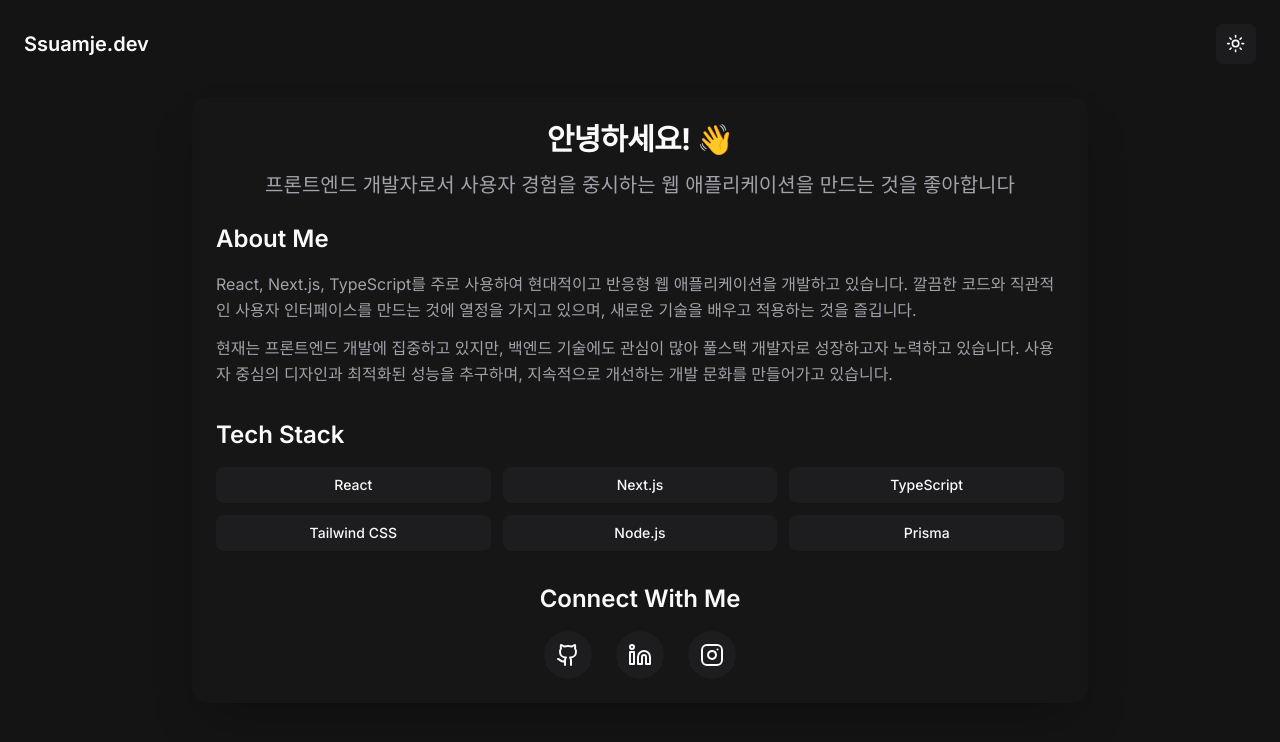
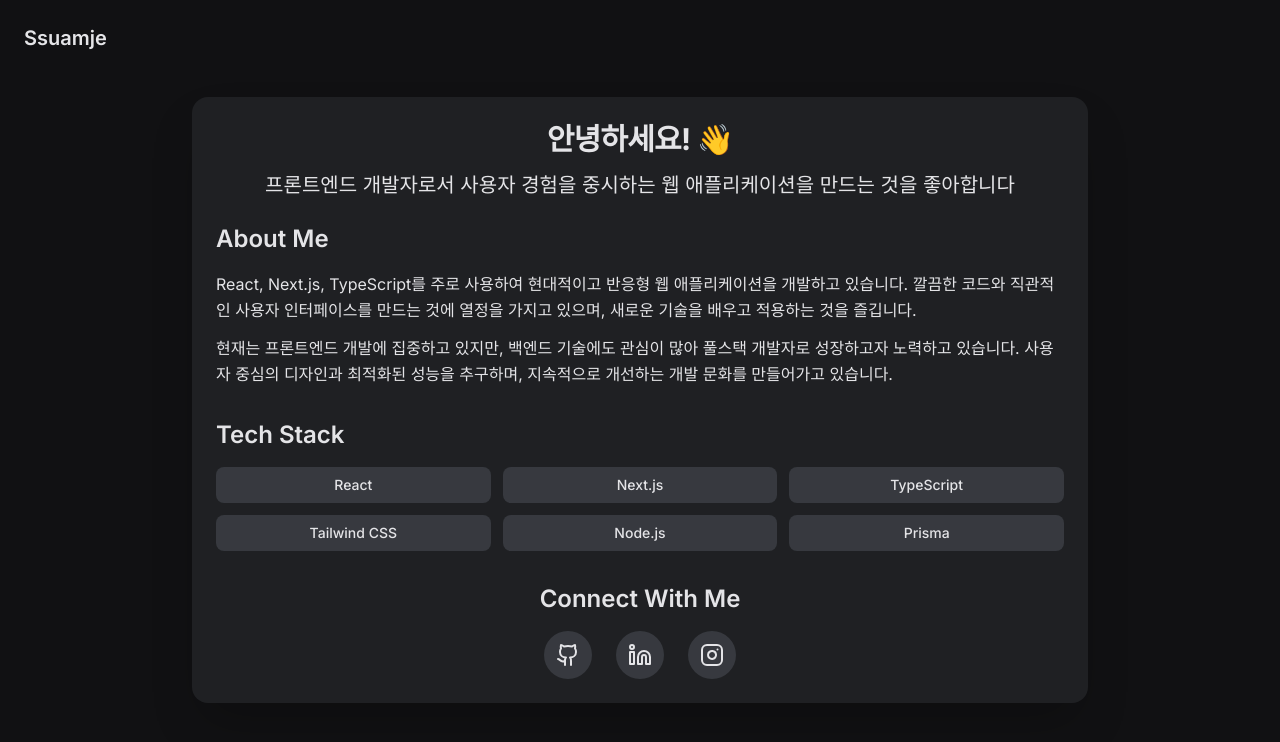
Before and after one commit to Ssuamje/ssuamje.com, a Next.js app in the folder my-app/: page / in a window 1280 px wide. Shown: the top 742 px of the page. Built offline with nearby package versions, Linux system fonts and the light colour scheme.

Commit message:
init main

```diff
--- a/my-app/package.json
+++ b/my-app/package.json
@@ -35,7 +35,6 @@
     "clsx": "^2.1.1",
     "lucide-react": "^0.376.0",
     "next": "14.2.3",
-    "next-themes": "^0.4.6",
     "react": "^18",
     "react-dom": "^18",
     "tailwind-merge": "^2.3.0",
--- a/my-app/src/app/globals.css
+++ b/my-app/src/app/globals.css
@@ -4,64 +4,64 @@
 
 @layer base {
   :root {
-    --background: 240 4% 8%; /* #121315 */
-    --foreground: 0 0% 98%;
+    --background: 240 4% 7%; /* #121315 - 다크 모드 기본값 */
+    --foreground: 0 0% 98%; /* #FAFAFA (white) */
 
-    --card: 240 4% 10%; /* #1a1b1d */
-    --card-foreground: 0 0% 98%;
+    --card: 240 4% 8%; /* #1F2023 (black) */
+    --card-foreground: 0 0% 98%; /* #FAFAFA (white) */
 
-    --popover: 240 4% 10%; /* #1a1b1d */
-    --popover-foreground: 0 0% 98%;
+    --popover: 240 4% 8%; /* #1F2023 (black) */
+    --popover-foreground: 0 0% 98%; /* #FAFAFA (white) */
 
-    --primary: 0 0% 98%;
-    --primary-foreground: 240 4% 8%;
+    --primary: 240 4% 8%; /* #1F2023 (black) */
+    --primary-foreground: 0 0% 98%; /* #FAFAFA (white) */
 
-    --secondary: 240 4% 15%; /* #252729 */
-    --secondary-foreground: 0 0% 98%;
+    --secondary: 240 4% 15%; /* #37393F (gray-600) */
+    --secondary-foreground: 0 0% 98%; /* #FAFAFA (white) */
 
-    --muted: 240 4% 15%; /* #252729 */
-    --muted-foreground: 240 4% 65%;
+    --muted: 240 4% 15%; /* #37393F (gray-600) */
+    --muted-foreground: 228 9% 87%; /* #E4E4E7 (gray-50) */
 
-    --accent: 240 4% 15%; /* #252729 */
-    --accent-foreground: 0 0% 98%;
+    --accent: 240 4% 15%; /* #37393F (gray-600) */
+    --accent-foreground: 0 0% 98%; /* #FAFAFA (white) */
 
     --destructive: 0 84% 60%;
-    --destructive-foreground: 0 0% 98%;
+    --destructive-foreground: 0 0% 98%; /* #FAFAFA (white) */
 
-    --border: 240 4% 20%; /* #2d2e30 */
-    --input: 240 4% 20%; /* #2d2e30 */
+    --border: 240 4% 20%; /* #4A4C54 (gray-500) */
+    --input: 240 4% 20%; /* #4A4C54 (gray-500) */
     --ring: 240 4% 65%;
 
     --radius: 0.5rem;
   }
 
   .dark {
-    --background: 240 4% 8%; /* #121315 */
-    --foreground: 0 0% 98%;
+    --background: 240 4% 7%; /* #121315 */
+    --foreground: 0 0% 98%; /* #FAFAFA (white) */
 
-    --card: 240 4% 10%; /* #1a1b1d */
-    --card-foreground: 0 0% 98%;
+    --card: 240 4% 8%; /* #1F2023 (black) */
+    --card-foreground: 0 0% 98%; /* #FAFAFA (white) */
 
-    --popover: 240 4% 10%; /* #1a1b1d */
-    --popover-foreground: 0 0% 98%;
+    --popover: 240 4% 8%; /* #1F2023 (black) */
+    --popover-foreground: 0 0% 98%; /* #FAFAFA (white) */
 
-    --primary: 0 0% 98%;
-    --primary-foreground: 240 4% 8%;
+    --primary: 240 4% 8%; /* #1F2023 (black) */
+    --primary-foreground: 0 0% 98%; /* #FAFAFA (white) */
 
-    --secondary: 240 4% 15%; /* #252729 */
-    --secondary-foreground: 0 0% 98%;
+    --secondary: 240 4% 15%; /* #37393F (gray-600) */
+    --secondary-foreground: 0 0% 98%; /* #FAFAFA (white) */
 
-    --muted: 240 4% 15%; /* #252729 */
-    --muted-foreground: 240 4% 65%;
+    --muted: 240 4% 15%; /* #37393F (gray-600) */
+    --muted-foreground: 228 9% 87%; /* #E4E4E7 (gray-50) */
 
-    --accent: 240 4% 15%; /* #252729 */
-    --accent-foreground: 0 0% 98%;
+    --accent: 240 4% 15%; /* #37393F (gray-600) */
+    --accent-foreground: 0 0% 98%; /* #FAFAFA (white) */
 
     --destructive: 0 84% 60%;
-    --destructive-foreground: 0 0% 98%;
+    --destructive-foreground: 0 0% 98%; /* #FAFAFA (white) */
 
-    --border: 240 4% 20%; /* #2d2e30 */
-    --input: 240 4% 20%; /* #2d2e30 */
+    --border: 240 4% 20%; /* #4A4C54 (gray-500) */
+    --input: 240 4% 20%; /* #4A4C54 (gray-500) */
     --ring: 240 4% 65%;
 
     --radius: 0.5rem;
@@ -69,6 +69,9 @@
 }
 
 @layer base {
+  html {
+    @apply dark;
+  }
   * {
     @apply border-border;
   }
--- a/my-app/src/app/page.tsx
+++ b/my-app/src/app/page.tsx
@@ -8,12 +8,12 @@
       <Header />
 
       {/* 메인 카드 */}
-      <Card className="w-full max-w-4xl mx-auto rounded-2xl border-0 shadow-2xl bg-card/50 backdrop-blur-sm">
+      <Card className="w-full max-w-4xl mx-auto rounded-2xl border-0 shadow-2xl bg-black">
         <CardHeader className="text-center pb-6">
-          <CardTitle className="text-3xl font-bold text-primary mb-2">
+          <CardTitle className="text-3xl font-bold text-gray-50 mb-2">
             안녕하세요! 👋
           </CardTitle>
-          <CardDescription className="text-xl text-muted-foreground">
+          <CardDescription className="text-xl text-gray-50">
             프론트엔드 개발자로서 사용자 경험을 중시하는 웹 애플리케이션을 만드는 것을 좋아합니다
           </CardDescription>
         </CardHeader>
@@ -21,8 +21,8 @@
         <CardContent className="space-y-8">
           {/* 소개 섹션 */}
           <div className="space-y-4">
-            <h2 className="text-2xl font-semibold text-primary">About Me</h2>
-            <div className="space-y-3 text-muted-foreground leading-relaxed">
+            <h2 className="text-2xl font-semibold text-gray-50">About Me</h2>
+            <div className="space-y-3 text-gray-50 leading-relaxed">
               <p>
                 React, Next.js, TypeScript를 주로 사용하여 현대적이고 반응형 웹 애플리케이션을 개발하고 있습니다.
                 깔끔한 코드와 직관적인 사용자 인터페이스를 만드는 것에 열정을 가지고 있으며,
@@ -39,13 +39,13 @@
 
           {/* 기술 스택 */}
           <div className="space-y-4">
-            <h2 className="text-2xl font-semibold text-primary">Tech Stack</h2>
+            <h2 className="text-2xl font-semibold text-gray-50">Tech Stack</h2>
             <div className="grid grid-cols-2 md:grid-cols-3 gap-3">
               {[
                 "React", "Next.js", "TypeScript",
                 "Tailwind CSS", "Node.js", "Prisma"
               ].map((tech) => (
-                <div key={tech} className="px-4 py-2 bg-secondary/50 rounded-lg text-center text-sm font-medium text-secondary-foreground">
+                <div key={tech} className="px-4 py-2 bg-gray-600 rounded-lg text-center text-sm font-medium text-gray-50">
                   {tech}
                 </div>
               ))}
@@ -54,31 +54,31 @@
 
           {/* 소셜 미디어 링크 */}
           <div className="space-y-4">
-            <h2 className="text-2xl font-semibold text-primary text-center">Connect With Me</h2>
+            <h2 className="text-2xl font-semibold text-gray-50 text-center">Connect With Me</h2>
             <div className="flex justify-center space-x-6">
               <a
                 href="https://github.com"
                 target="_blank"
                 rel="noopener noreferrer"
-                className="p-3 bg-secondary/50 hover:bg-secondary/70 rounded-full transition-colors duration-200 group"
+                className="p-3 bg-gray-600 hover:bg-gray-500 rounded-full transition-colors duration-200 group"
               >
-                <Github className="w-6 h-6 text-secondary-foreground group-hover:text-primary transition-colors duration-200" />
+                <Github className="w-6 h-6 text-gray-50 group-hover:text-white transition-colors duration-200" />
               </a>
               <a
                 href="https://linkedin.com"
                 target="_blank"
                 rel="noopener noreferrer"
-                className="p-3 bg-secondary/50 hover:bg-secondary/70 rounded-full transition-colors duration-200 group"
+                className="p-3 bg-gray-600 hover:bg-gray-500 rounded-full transition-colors duration-200 group"
               >
-                <Linkedin className="w-6 h-6 text-secondary-foreground group-hover:text-primary transition-colors duration-200" />
+                <Linkedin className="w-6 h-6 text-gray-50 group-hover:text-white transition-colors duration-200" />
               </a>
               <a
                 href="https://instagram.com"
                 target="_blank"
                 rel="noopener noreferrer"
-                className="p-3 bg-secondary/50 hover:bg-secondary/70 rounded-full transition-colors duration-200 group"
+                className="p-3 bg-gray-600 hover:bg-gray-500 rounded-full transition-colors duration-200 group"
               >
-                <Instagram className="w-6 h-6 text-secondary-foreground group-hover:text-primary transition-colors duration-200" />
+                <Instagram className="w-6 h-6 text-gray-50 group-hover:text-white transition-colors duration-200" />
               </a>
             </div>
           </div>
--- a/my-app/src/components/header/ToggleThemeButton.tsx
+++ b/my-app/src/components/header/ToggleThemeButton.tsx
@@ -2,48 +2,24 @@
 
 import * as React from "react";
 import { Moon, Sun } from "lucide-react";
-import { useTheme } from "next-themes";
+import { useTheme } from "@/components/provider/theme-provider";
 
 import { Button } from "@/components/ui/button";
 
 export function ToggleThemeButton() {
-  const { theme, setTheme, resolvedTheme } = useTheme();
-  const [mounted, setMounted] = React.useState(false);
-
-  React.useEffect(() => {
-    setMounted(true);
-  }, []);
-
-  const toggleTheme = () => {
-    setTheme(resolvedTheme === "dark" ? "light" : "dark");
-  };
-
-  // 마운트 전에는 렌더링하지 않음
-  if (!mounted) {
-    return (
-      <Button
-        variant="ghost"
-        size="icon"
-        className="bg-secondary/50 hover:bg-secondary/70 border-0 text-secondary-foreground hover:text-primary transition-all duration-200"
-        disabled
-      >
-        <Sun className="h-[1.2rem] w-[1.2rem]" />
-        <span className="sr-only">Toggle theme</span>
-      </Button>
-    );
-  }
+  const { theme, toggleTheme } = useTheme();
 
   return (
     <Button
       variant="ghost"
       size="icon"
       onClick={toggleTheme}
-      className="bg-secondary/50 hover:bg-secondary/70 border-0 text-secondary-foreground hover:text-primary transition-all duration-200"
+      className="bg-gray-600 hover:bg-gray-500 border-0 text-gray-50 hover:text-white transition-all duration-200"
     >
-      {resolvedTheme === "light" ? (
-        <Sun className="h-[1.2rem] w-[1.2rem] rotate-0 scale-100 transition-all dark:-rotate-90 dark:scale-0" />
+      {theme === "light" ? (
+        <Sun className="h-[1.2rem] w-[1.2rem] rotate-0 scale-100 transition-all" />
       ) : (
-        <Moon className="absolute h-[1.2rem] w-[1.2rem] rotate-90 scale-0 transition-all dark:rotate-0 dark:scale-100" />
+        <Moon className="h-[1.2rem] w-[1.2rem] rotate-0 scale-100 transition-all" />
       )}
       <span className="sr-only">Toggle theme</span>
     </Button>
--- a/my-app/src/components/header/index.tsx
+++ b/my-app/src/components/header/index.tsx
@@ -3,10 +3,9 @@
 const Header = () => {
   return (
     <header className="absolute top-0 left-0 right-0 z-50 flex justify-between items-center p-6">
-      <div className="text-xl font-semibold text-primary">
-        Ssuamje.dev
+      <div className="text-xl font-semibold text-gray-50">
+        Ssuamje
       </div>
-      <ToggleThemeButton />
     </header>
   );
 };
--- a/my-app/src/components/provider/theme-provider.tsx
+++ b/my-app/src/components/provider/theme-provider.tsx
@@ -1,24 +1,47 @@
 "use client";
 
 import * as React from "react";
-import { ThemeProvider as NextThemesProvider } from "next-themes";
 
-export function ThemeProvider({
-  children,
-  ...props
-}: {
-  children: React.ReactNode;
-  [key: string]: any;
-}) {
+type Theme = "dark" | "light";
+
+interface ThemeContextType {
+  theme: Theme;
+  toggleTheme: () => void;
+}
+
+const ThemeContext = React.createContext<ThemeContextType | undefined>(undefined);
+
+export function ThemeProvider({ children }: { children: React.ReactNode }) {
+  const [theme, setTheme] = React.useState<Theme>("dark");
+
+  React.useEffect(() => {
+    // 다크 모드로 고정
+    setTheme("dark");
+  }, []);
+
+  React.useEffect(() => {
+    // 항상 다크 모드로 설정
+    document.documentElement.classList.remove("light");
+    document.documentElement.classList.add("dark");
+    localStorage.setItem("theme", "dark");
+  }, []);
+
+  const toggleTheme = () => {
+    // 토글 버튼을 눌러도 항상 다크 모드 유지
+    setTheme("dark");
+  };
+
   return (
-    <NextThemesProvider
-      attribute="class"
-      defaultTheme="dark"
-      enableSystem={false}
-      disableTransitionOnChange
-      {...props}
-    >
+    <ThemeContext.Provider value={{ theme, toggleTheme }}>
       {children}
-    </NextThemesProvider>
+    </ThemeContext.Provider>
   );
 }
+
+export function useTheme() {
+  const context = React.useContext(ThemeContext);
+  if (context === undefined) {
+    throw new Error("useTheme must be used within a ThemeProvider");
+  }
+  return context;
+}
--- a/my-app/tailwind.config.ts
+++ b/my-app/tailwind.config.ts
@@ -19,6 +19,21 @@
     },
     extend: {
       colors: {
+        // Custom color palette
+        white: "#FAFAFA",
+        black: "#1F2023",
+        "real-black": "#000000",
+        gray: {
+          50: "#E4E4E7",
+          100: "#BCBDC3",
+          200: "#8A8C97",
+          300: "#6C6E79",
+          400: "#5E6069",
+          500: "#4A4C54",
+          600: "#37393F",
+          700: "#26272B",
+        },
+        // Semantic colors using custom palette
         border: "hsl(var(--border))",
         input: "hsl(var(--input))",
         ring: "hsl(var(--ring))",
```
Also changed, not shown: 1 other file (tests, documents, lock files or other folders).
